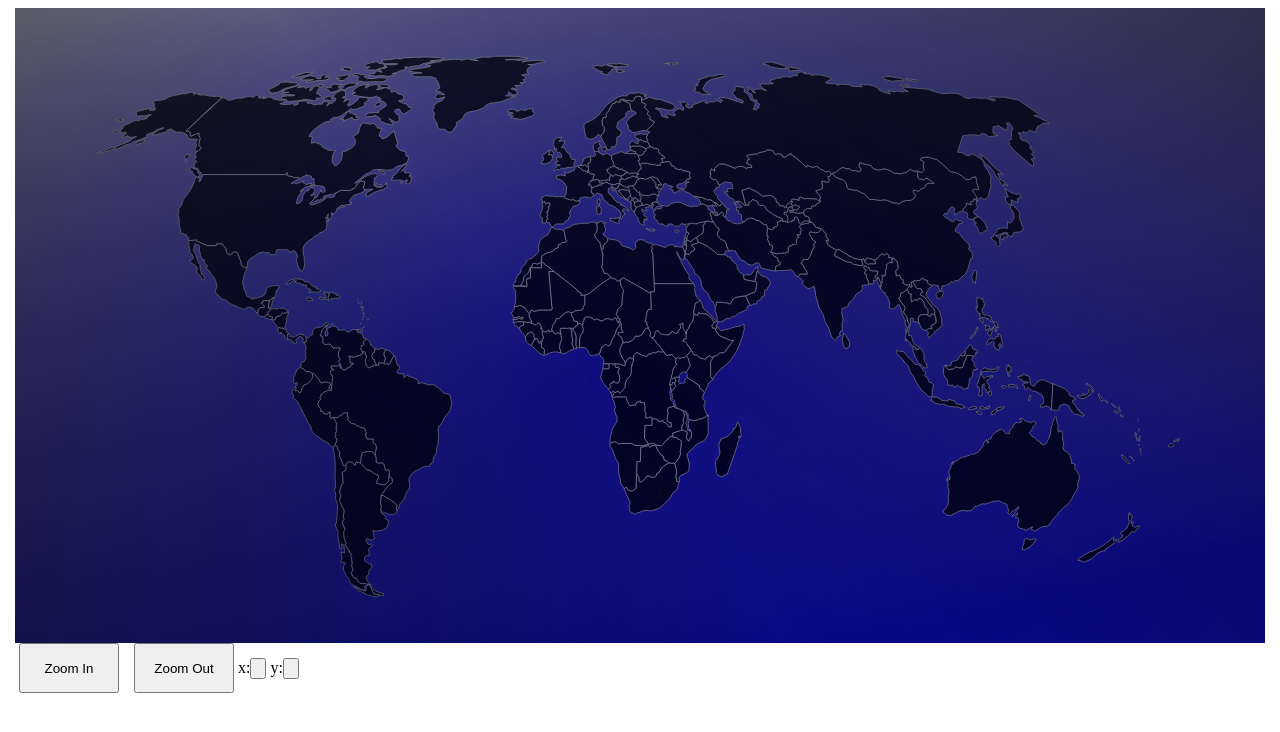
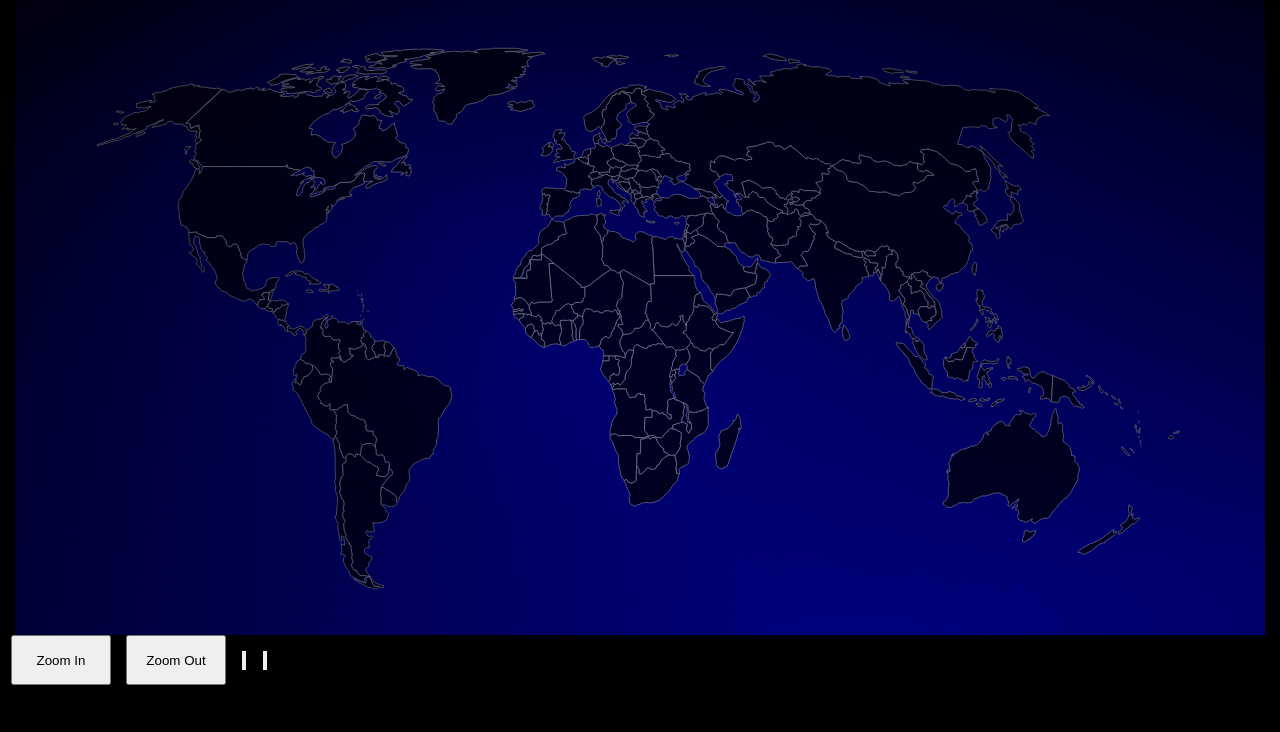
Before and after one commit to shawnduong/CyberTrace-poc, a Flask app: page /app in a window 1280 px wide. Shown: the top 732 px of the page. Run offline with Flask 2, Linux system fonts and the light colour scheme; a user stored in the database is signed in; parts of the project's set-up code (start-up, migrations or seed data) failed here and were passed over.

Commit message:
Applied stylistic edits.

```diff
--- a/app/routes.py
+++ b/app/routes.py
@@ -22,7 +22,7 @@ def application():
 	namespace collision with the Flask "app."
 	"""
 
-	return render_template("vectormap.html")
+	return render_template("app.html")
 
 @app.route("/stub", methods=["GET"])
 @login_required
--- a/app/static/css/style.css
+++ b/app/static/css/style.css
@@ -82,6 +82,25 @@ body {
 	width: 8ch;
 }
 
+#map {
+	overflow: hidden;
+	align-items: center;
+	margin-left: auto;
+	margin-right: auto;
+	width: 1250px;
+	height: 635px;
+}
+
+#map-graphic {
+	cursor: default;
+	align-items: center;
+	margin-left: auto;
+	margin-right: auto;
+	position: relative;
+	width: 100%;
+	height: 100%;
+}
+
 #registration-rejected {
 	color: var(--attention);
 	display: inline-block;
@@ -154,3 +173,9 @@ body {
 	margin-bottom: 4px;
 	width: 100%;
 }
+
+.zoom-button {
+	margin-left: 11px;
+	width: 100px;
+	height: 50px;
+}
--- a/app/static/css/vectormap.css
+++ /dev/null
@@ -1,31 +0,0 @@
-img
-{
-  width: 100%;
-  height: 100%;
-}
-
-#dragMap
-{
-  cursor: default;
-  align-items: center;
-  margin-left: auto;
-  margin-right: auto;
-  position: relative;
-}
-
-#maxMapSize
-{
-  overflow: hidden;
-  align-items: center;
-  margin-left: auto;
-  margin-right: auto;
-  width: 1250px;
-  height: 635px;
-}
-
-.zoomButtons
-{
-  margin-left: 11px;
-  width: 100px;
-  height: 50px;
-}
--- /dev/null
+++ b/app/static/js/app.js
@@ -0,0 +1,123 @@
+var img;
+var width;
+var height;
+var newWidth;
+var newHeight;
+var updateLeft;
+var updateTop;
+var x = 0;
+var y = 0;
+var top = 0;
+var left = 0;
+var zoomValue = 1.0;
+var originalWidth = document.getElementById("map-graphic").getBoundingClientRect().width;
+var originalHeight = document.getElementById("map-graphic").getBoundingClientRect().height;
+
+/* Zoom function that keeps track of the width and height as the user is zooming
+   in or zooming out. */
+function zoom_map(zoomNum)
+{
+	img = document.getElementById("map-graphic");
+	zoomValue += zoomNum;
+
+	/* Making sure that user can't zoom out past the set size. */
+	if (zoomValue < 1.0)
+	{
+		zoomValue = 1.0;
+		img.style.top = "0px";
+	}
+
+	newWidth = (originalWidth * zoomValue);
+	newHeight = (originalHeight * zoomValue);
+
+	width = (originalWidth - newWidth);
+	height = (originalHeight - newHeight);
+
+	if (left < width)
+	{
+		left = width;
+	}
+
+	if (top < height)
+	{
+		top = height;
+	}
+
+	img.style.left = left + "px";
+	img.style.top = top + "px";
+	img.style.width = newWidth + "px";
+	img.style.height = newHeight + "px";
+
+	img = null;
+}
+
+/* Allows user to drag the map if user has zoomed in */
+function dragging_map()
+{
+	if (zoomValue > 1.0)
+	{
+		img = this;
+		x = window.event.clientX - document.getElementById("map-graphic").offsetLeft;
+		y = window.event.clientY - document.getElementById("map-graphic").offsetTop;
+	}
+}
+
+/* Function is used to stop dragging from happening when user is no longer
+   dragging the map */
+function stop_dragging()
+{
+	img = null;
+}
+
+
+/* This function keeps tracks of the location where the user moved to. */
+function while_dragging()
+{
+	updateLeft = (window.event.clientX - x);
+	updateTop = (window.event.clientY - y);
+
+	/* Prevents the user from dragging the entire map. */
+	if (updateLeft > 0)
+	{
+		updateLeft = 0;
+	}
+
+	if (updateLeft < (originalWidth - img.width))
+	{
+		updateLeft = (originalWidth - img.width);
+	}
+
+	/* Prevents the user from dragging the entire map. */
+	if (updateTop > 0)
+	{
+		updateTop = 0;
+	}
+
+	if (updateTop < (originalHeight - img.height))
+	{
+		updateTop = (originalHeight - img.height);
+	}
+
+	img.style.left = updateLeft + "px";
+	img.style.top = updateTop + "px";
+}
+
+/* Uses zoom_map function to zoom in and out. */
+document.getElementById("zoomIn").addEventListener("click",function() { zoom_map(0.20) });
+document.getElementById("zoomOut").addEventListener("click", function() { zoom_map(-0.20) });
+
+document.getElementById("map").addEventListener("mouseup", stop_dragging);
+document.getElementById("map-graphic").addEventListener("mousedown", dragging_map);
+document.getElementById("map").addEventListener("mouseout", stop_dragging);
+document.getElementById("map").addEventListener("mousemove", while_dragging);
+
+
+function map_coord(event)
+{
+	/* Uses clientX and clientY to get the horizontal and vertical coordinates */
+	var x = event.clientX;
+	var y = event.clientY;
+
+	document.getElementById("x").value = x;
+	document.getElementById("y").value = y;
+}
--- a/app/static/js/vectormap.js
+++ /dev/null
@@ -1,129 +0,0 @@
-var img;
-var width;
-var height;
-var newWidth;
-var newHeight;
-var updateLeft;
-var updateTop;
-var x = 0;
-var y = 0;
-var top = 0;
-var left = 0;
-var zoomValue = 1.0;
-var originalWidth = document.getElementById('dragMap').getBoundingClientRect().width;
-var originalHeight = document.getElementById('dragMap').getBoundingClientRect().height;
-
-function zoom_map (zoomNum)
-{
-  /* Zoom function that keeps track of the width and height as the user is zooming in or zooming out */
-
-  img = document.getElementById('dragMap');
-  zoomValue += zoomNum;
-
-  // Making sure that user can't zoom out past the set size
-  if (zoomValue < 1.0)
-  {
-    zoomValue = 1.0;
-    img.style.top = '0px';
-  }
-
-  newWidth = (originalWidth * zoomValue);
-  newHeight = (originalHeight * zoomValue);
-
-  width = (originalWidth - newWidth);
-  height = (originalHeight - newHeight);
-
-  if (left < width)
-  {
-    left = width;
-  }
-
-  if (top < height)
-  {
-    top = height;
-  }
-
-  img.style.left = left + 'px';
-  img.style.top = top + 'px';
-  img.style.width = newWidth + 'px';
-  img.style.height = newHeight + 'px';
-
-  img = null;
-}
-
-
-function dragging_map()
-{
-  /* Allows user to drag the map if user has zoomed in */
-
-  if (zoomValue > 1.0)
-  {
-    img = this;
-    x = window.event.clientX - document.getElementById('dragMap').offsetLeft;
-    y = window.event.clientY - document.getElementById('dragMap').offsetTop;
-  }
-}
-
-
-function stop_dragging()
-{
-  /* Function is used to stop dragging from happening when user is no longer dragging the map */
-
-  img = null;
-}
-
-
-function while_dragging()
-{
-  /* This function keeps tracks of the location where the user moved to*/
-
-    updateLeft = (window.event.clientX - x);
-    updateTop = (window.event.clientY - y);
-
-    // Prevents user from dragging the entire map
-    if (updateLeft > 0)
-    {
-      updateLeft = 0;
-    }
-
-    if (updateLeft < (originalWidth - img.width))
-    {
-      updateLeft = (originalWidth - img.width);
-    }
-
-    // Prevents user from dragging the entire map
-    if (updateTop > 0)
-    {
-      updateTop = 0;
-    }
-
-    if (updateTop < (originalHeight - img.height))
-    {
-      updateTop = (originalHeight - img.height);
-    }
-
-    img.style.left = updateLeft + 'px';
-    img.style.top = updateTop + 'px';
-
-}
-
-
-// Uses zoom_map function to zoom in and out
-document.getElementById('zoomIn').addEventListener('click',function() { zoom_map(0.20)});
-document.getElementById('zoomOut').addEventListener('click', function() { zoom_map(-0.20)});
-
-document.getElementById('maxMapSize').addEventListener('mouseup', stop_dragging);
-document.getElementById('dragMap').addEventListener('mousedown', dragging_map);
-document.getElementById('maxMapSize').addEventListener('mouseout', stop_dragging);
-document.getElementById('maxMapSize').addEventListener('mousemove', while_dragging);
-
-
-function map_coord(event)
-{
-  /* Uses clientX and clientY to get the horizontal and vertical coordinates */
-  var x = event.clientX;
-  var y = event.clientY;
-
-  document.getElementById("x").value = x;
-  document.getElementById("y").value = y;
-}
--- /dev/null
+++ b/app/templates/app.html
@@ -0,0 +1,22 @@
+<!DOCTYPE html>
+<html>
+
+{% include "head.html" %}
+
+<body onmousemove="map_coord(event)">
+
+	<div id="map">
+		<img ondragstart="return false" id="map-graphic" src="{{ url_for('static', filename='svg/CyberTraceMap2.svg') }}"/>
+	</div>
+
+	<input type="button" id="zoomIn" class="zoom-button" value="Zoom In"/>
+	<input type="button" id="zoomOut" class="zoom-button" value="Zoom Out"/>
+
+	x:<input type="button" id="x"/>
+	y:<input type="button" id="y"/>
+
+	<script src="{{ url_for('static', filename='js/app.js') }}"></script>
+
+</body>
+
+</html>
--- a/app/templates/vectormap.html
+++ /dev/null
@@ -1,28 +0,0 @@
-<!DOCTYPE html>
-<html>
-	<head>
-
-		<meta charset = "utf-8"/>
-		<meta name = "viewport" content = "width=device-width"/>
-		<title>CyberTrace Map</title>
-		<link rel = "stylesheet" href = "{{ url_for('static', filename='css/vectormap.css') }}" type = "text/css"/>
-
-	</head>
-
-	<body onmousemove = "map_coord(event)">
-
-		<div id = "maxMapSize">
-			<img ondragstart = "return false" id = "dragMap" src = "{{ url_for('static', filename='svg/CyberTraceMap2.svg') }}"/>
-		</div>
-
-		<input type = "button" id = "zoomIn" class = "zoomButtons" value = "Zoom In"/>
-		<input type = "button" id = "zoomOut" class = "zoomButtons" value = "Zoom Out"/>
-
-		x:<input type = "button" id = "x"/>
-		y:<input type = "button" id = "y"/>
-
-	</body>
-
-	<script src = "/static/js/vectormap.js"></script>
-
-</html>
```
